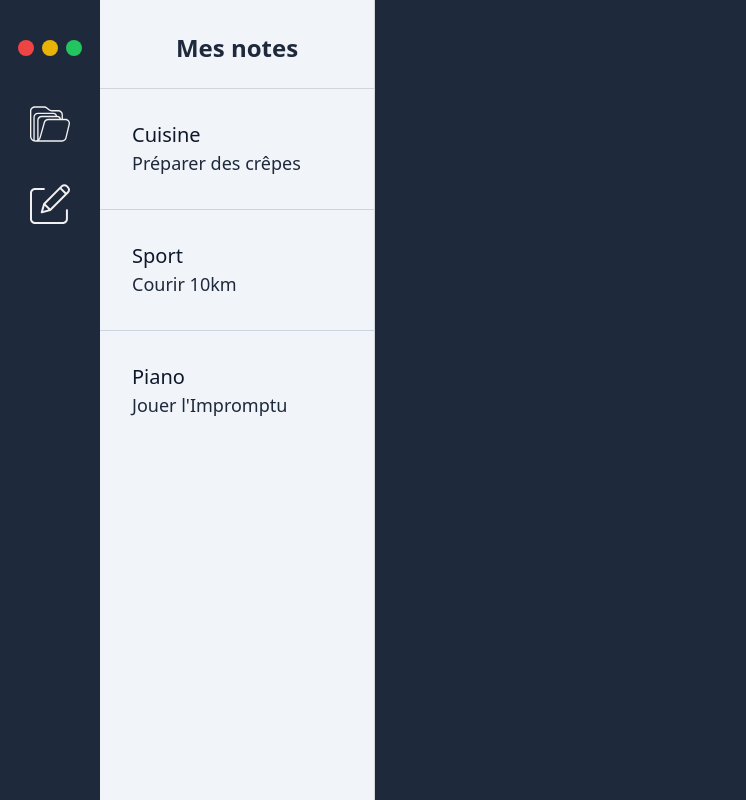
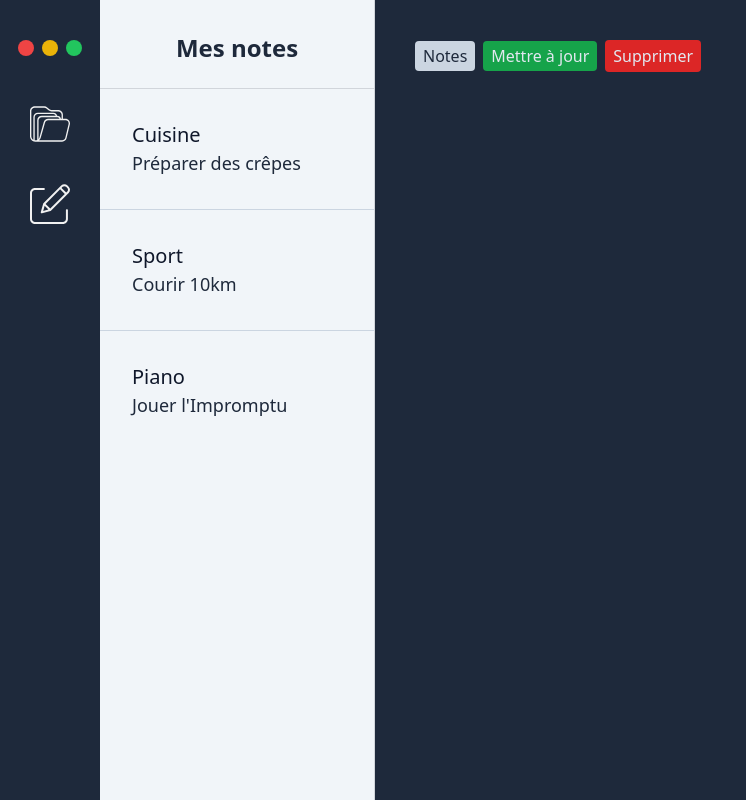
Before and after one commit to Maissane-abd/NoteApp, a React (Vite) app: page /note/1 in a window 1280 px wide. Shown: the whole page, without its empty margins (0-746 px from the left). Built offline with nearby package versions, Linux system fonts and the light colour scheme.

Commit message:
show a note

```diff
--- a/src/App.jsx
+++ b/src/App.jsx
@@ -3,6 +3,7 @@ import {useSelector, useDispatch} from "react-redux"
 import { getNotesFromApi } from "./features/note"
 import Sidebar from "./components/Sidebar"
 import SideNotes  from "./components/SideNotes"
+import DisplayedNotes from "./components/DisplayedNotes"
 import {BrowserRouter, Routes, Route} from "react-router-dom"
 
 
@@ -20,6 +21,7 @@ function App() {
   <SideNotes/>
   <Routes>
     <Route path='/' element={<NotesList/>} />
+    <Route path="/note/:id" element={<DisplayedNotes/>}/>
   </Routes>
   </BrowserRouter>
   </div>
--- /dev/null
+++ b/src/components/DisplayedNotes.jsx
@@ -0,0 +1,40 @@
+import { useSelector, useDispatch } from "react-redux"
+import { Link } from "react-router-dom"
+import { useNavigate, useParams } from "react-router-dom"
+
+export default function DisplayedNote() {
+  const notes = useSelector(state => state.notes)
+  const dispatch = useDispatch()
+  const {id} = useParams()
+  const navigate = useNavigate()
+
+  const actualNote = notes.list?.find(note => note.id === id)
+
+  return (
+    <div className="p-10">
+      <Link
+      to="/"
+      className="px-2 py-1 text-slate-800 bg-slate-300 rounded mr-2"
+      >
+        Notes
+      </Link>
+      <Link
+      to={`/editer/${id}`}
+      className="px-2 py-1 text-slate-200 bg-green-600 rounded mr-2"
+      >
+        Mettre à jour
+      </Link>
+      <button
+      onClick={() => {
+        dispatch(deleteNote(id))
+        navigate("/")
+      }}
+      className="px-2 py-1 text-slate-200 bg-red-600 rounded mr-2">
+        Supprimer
+      </button>
+      <p className="text-slate-100 text-4xl mb-2 mt-8">{actualNote?.title}</p>
+      <p className="text-slate-200 text-xl mb-4">{actualNote?.subtitle}</p>
+      <p className="text-slate-300">{actualNote?.bodyText}</p>
+    </div>
+  )
+}
```
